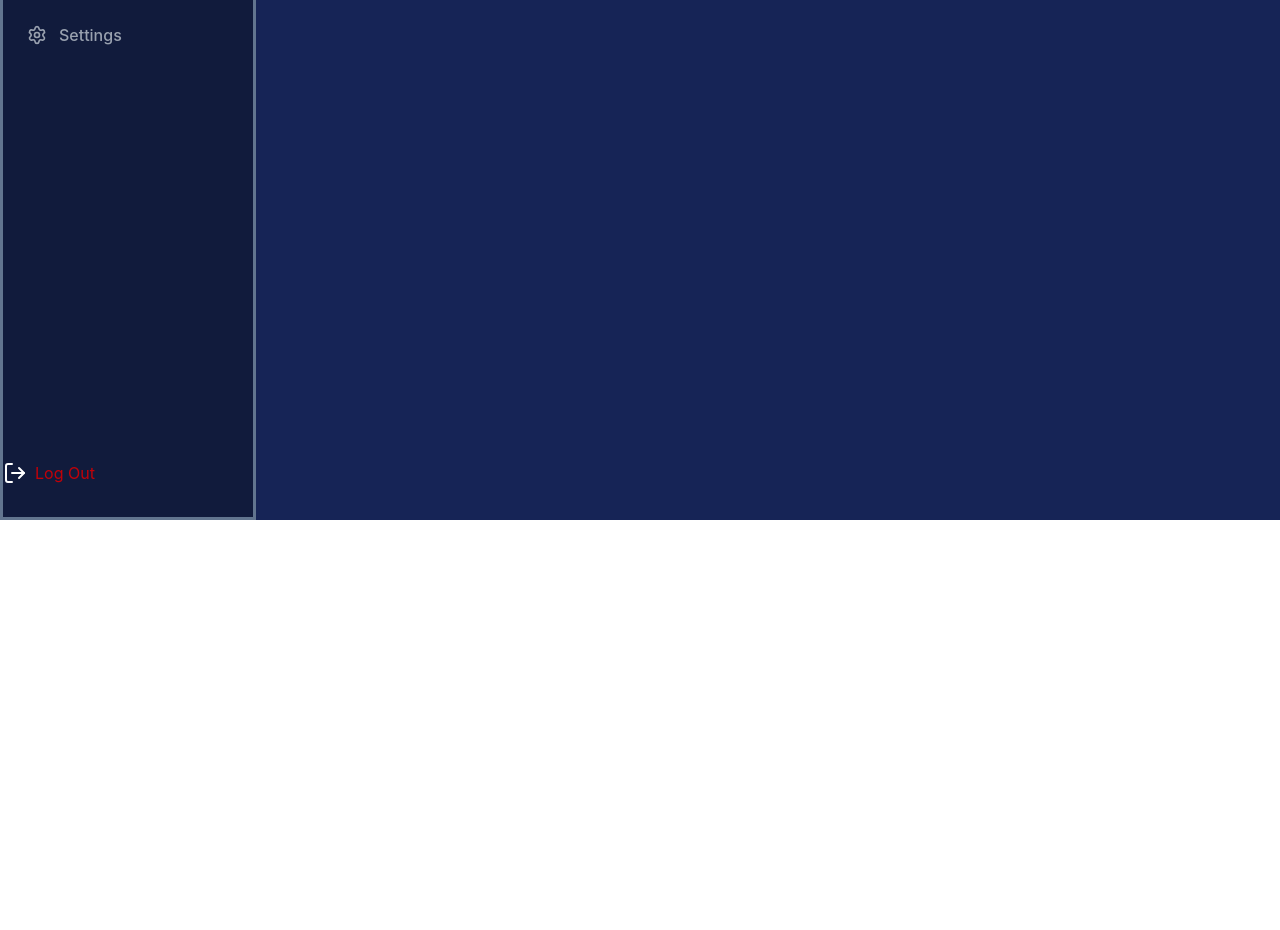
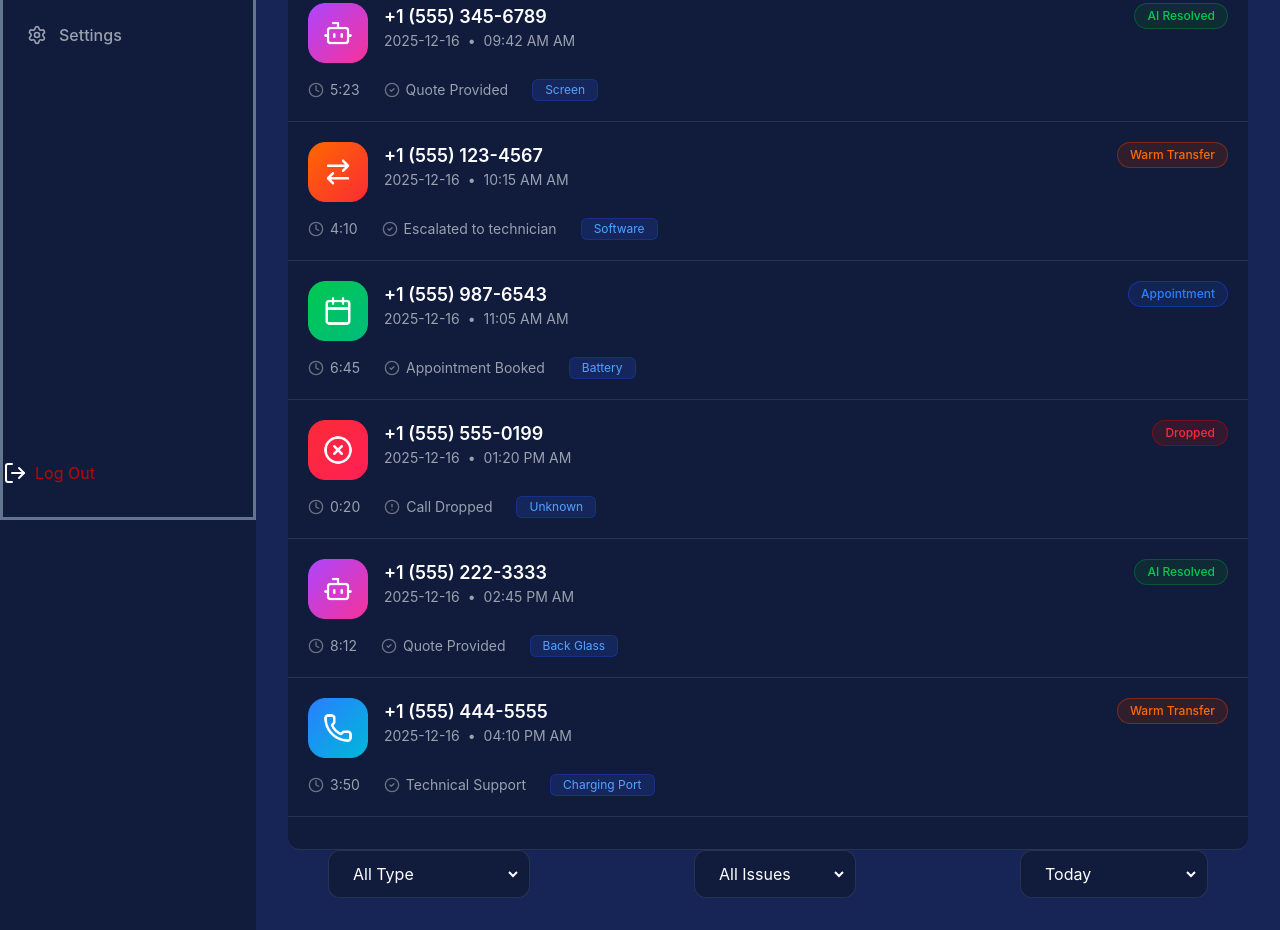
Before and after one commit to peyalhasan/UBreakiFix.Net, a React (Vite) app: page /call in a window 1280 px wide. Shown: the part 280-1210 px from the top of the page. Before the commit the page ends 800 px from the top, so only its background shows below. Built offline with nearby package versions, Linux system fonts and the light colour scheme.

Commit message:
Call Details Filter

```diff
--- a/src/Pages/Call.jsx
+++ b/src/Pages/Call.jsx
@@ -1,8 +1,87 @@
 import React from 'react'
+import CallList from '../components/CallLogs/CallList'
+import Field from '../components/common/Field'
+import { ArrowDownNarrowWide, Search } from 'lucide-react'
+import { callList } from '../utils'
 
 function Call() {
+
   return (
-    <div>Call</div>
+    <div>
+      {/* Left Side Call List */}
+      <div>
+        <Field>
+          <div className="relative border border-white/10 bg-primary rounded-xl ">
+            <Search className="absolute left-4 top-1/2 -translate-y-1/2 h-4 w-4 text-muted-foreground" />
+            <input
+              id="text"
+              className={`input pl-10 p-3 pr-10 w-full $`}
+              placeholder="Search by phone number, issue type..."
+            />
+          </div>
+        </Field>
+        <div className='bg-primary rounded-xl border-b border-white/10 mt-8 py-8'>
+          <h1 className='border-b border-white/10 pl-4 pb-2 text-lg md:text-2xl font-bold' >Call List</h1>
+          {
+            callList.map(call => (
+              <CallList key={call.id} call={call} />
+            ))
+          }
+        </div>
+      </div>
+
+      {/* Right Side Call Details */}
+      <div>
+        <div className='flex items-center justify-between px-10'>
+          <Field>
+            <div className="relative border w-fit px-2 border-white/10 bg-primary rounded-xl ">
+              <select
+                id="text"
+                className={`input p-3 pr-10 bg-primary w-fit $`}
+                placeholder="Search by phone number, issue type..."
+              >
+                <option >All Type <ArrowDownNarrowWide /></option>
+                <option >AI Resolved </option>
+                <option >Warm Transfer </option>
+                <option >Appointment </option>
+                <option >Dropped </option>
+              </select>
+            </div>
+          </Field>
+          <Field>
+            <div className="relative border w-fit px-2 border-white/10 bg-primary rounded-xl ">
+              <select
+                id="text"
+                className={`input p-3 pr-10 bg-primary w-fit $`}
+                placeholder="Search by phone number, issue type..."
+              >
+                <option >All Issues <ArrowDownNarrowWide /></option>
+                <option >Screen </option>
+                <option >Software </option>
+                <option >Battery </option>
+                <option >Unknown </option>
+              </select>
+            </div>
+          </Field>
+          <Field>
+            <div className="relative border w-fit px-2 border-white/10 bg-primary rounded-xl ">
+              <select
+                id="text"
+                className={`input p-3 pr-10 bg-primary w-fit $`}
+                placeholder="Search by phone number, issue type..."
+              >
+                <option >Today <ArrowDownNarrowWide /></option>
+                <option >3 Days Ago </option>
+                <option >7 Days Ago </option>
+                <option >15 Days Ago </option>
+                <option >30 Days Ago </option>
+              </select>
+            </div>
+          </Field>
+        </div>
+
+      </div>
+    </div>
   )
 }
 
--- /dev/null
+++ b/src/components/CallLogs/CallList.jsx
@@ -0,0 +1,55 @@
+import { AlertCircle, CheckCircle2, Clock } from "lucide-react";
+
+
+function CallList({ call }) {
+    const { number, date, uploadTime, time, slug, problem, type, iconColor, image } = call;
+    const statusStyles = {
+        green: 'bg-green-900/30 text-green-500 border-green-700/50',
+        orange: 'bg-orange-900/30 text-orange-500 border-orange-700/50',
+        blue: 'bg-blue-900/30 text-blue-500 border-blue-700/50',
+        red: 'bg-red-900/30 text-red-500 border-red-700/50',
+    };
+    return (
+        <div className="bg-primary border-b border-white/10 p-5">
+            <div className="flex justify-between items-start mb-4">
+                <div className="flex gap-4">
+                    <div className="">
+                        <img src={image} alt={slug} className="w-15 h-15" />
+                    </div>
+                    <div>
+                        <h2 className=" font-semibold text-lg">{number}</h2>
+                        <p className="text-gray-400 text-sm flex gap-2">
+                            <span>{date}</span> • <span>{uploadTime} AM</span>
+                        </p>
+                    </div>
+                </div>
+
+                <div className={`px-3 py-1 rounded-full text-xs font-medium border ${statusStyles[iconColor]}`}>
+                    {type}
+                </div>
+            </div>
+
+            <div className="flex items-center gap-6 text-gray-400 text-sm">
+                <div className="flex items-center gap-1.5">
+                    <Clock size={16} className="text-gray-500" />
+                    <span>{time}</span>
+                </div>
+
+                <div className="flex items-center gap-1.5">
+                    {iconColor === 'red' ? (
+                        <AlertCircle size={16} className="text-gray-500" />
+                    ) : (
+                        <CheckCircle2 size={16} className="text-gray-500" />
+                    )}
+                    <span>{slug}</span>
+                </div>
+
+                <div className="bg-blue-900/40 text-blue-400 px-3 py-0.5 rounded-md text-xs border border-blue-800/50">
+                    {problem}
+                </div>
+            </div>
+        </div>
+    )
+}
+
+export default CallList
--- /dev/null
+++ b/src/components/common/Field.jsx
@@ -0,0 +1,24 @@
+import React from "react";
+
+const Field = ({ label, children, htmlFor, error }) => {
+    const id = htmlFor || getChildId(children)
+    return (
+        <div className={`flex flex-col `}>
+            {label && <label className="text-lg font-medium" htmlFor={id}>{label}</label>}
+            <div className={`${error ? 'border-red-700 border-2 rounded-lg' : ''}`}>
+                {children}
+            </div>
+            {!!error && <div role='alert' className='text-red-600' >  {error.message} </div>}
+        </div>
+    );
+};
+
+const getChildId = (children) => {
+    const child = React.Children.only(children);
+
+    if ('id' in child?.props) {
+        return child.props.id
+    }
+}
+
+export default Field;
--- a/src/utils/index.js
+++ b/src/utils/index.js
@@ -86,4 +86,79 @@ const Activity = [
 
 ]
 
-export { OverView, Activity }
+const callList = [
+    {
+        id: 1,
+        number: '+1 (555) 345-6789',
+        image: AI,
+        date: '2025-12-16',
+        uploadTime: '09:42 AM',
+        time: '5:23',
+        slug: 'Quote Provided',
+        problem: 'Screen',
+        type: 'AI Resolved',
+        iconColor: 'green',
+    },
+    {
+        id: 2,
+        number: '+1 (555) 123-4567',
+        image: Transfer,
+        date: '2025-12-16',
+        uploadTime: '10:15 AM',
+        time: '4:10',
+        slug: 'Escalated to technician',
+        problem: 'Software',
+        type: 'Warm Transfer',
+        iconColor: 'orange',
+    },
+    {
+        id: 3,
+        number: '+1 (555) 987-6543',
+        image: Booked,
+        date: '2025-12-16',
+        uploadTime: '11:05 AM',
+        time: '6:45',
+        slug: 'Appointment Booked',
+        problem: 'Battery',
+        type: 'Appointment',
+        iconColor: 'blue',
+    },
+    {
+        id: 4,
+        number: '+1 (555) 555-0199',
+        image: Missed,
+        date: '2025-12-16',
+        uploadTime: '01:20 PM',
+        time: '0:20',
+        slug: 'Call Dropped',
+        problem: 'Unknown',
+        type: 'Dropped',
+        iconColor: 'red',
+    },
+    {
+        id: 5,
+        number: '+1 (555) 222-3333',
+        image: AI,
+        date: '2025-12-16',
+        uploadTime: '02:45 PM',
+        time: '8:12',
+        slug: 'Quote Provided',
+        problem: 'Back Glass',
+        type: 'AI Resolved',
+        iconColor: 'green',
+    },
+    {
+        id: 6,
+        number: '+1 (555) 444-5555',
+        image: Call,
+        date: '2025-12-16',
+        uploadTime: '04:10 PM',
+        time: '3:50',
+        slug: 'Technical Support',
+        problem: 'Charging Port',
+        type: 'Warm Transfer',
+        iconColor: 'orange',
+    }
+];
+
+export { OverView, Activity, callList }
```
